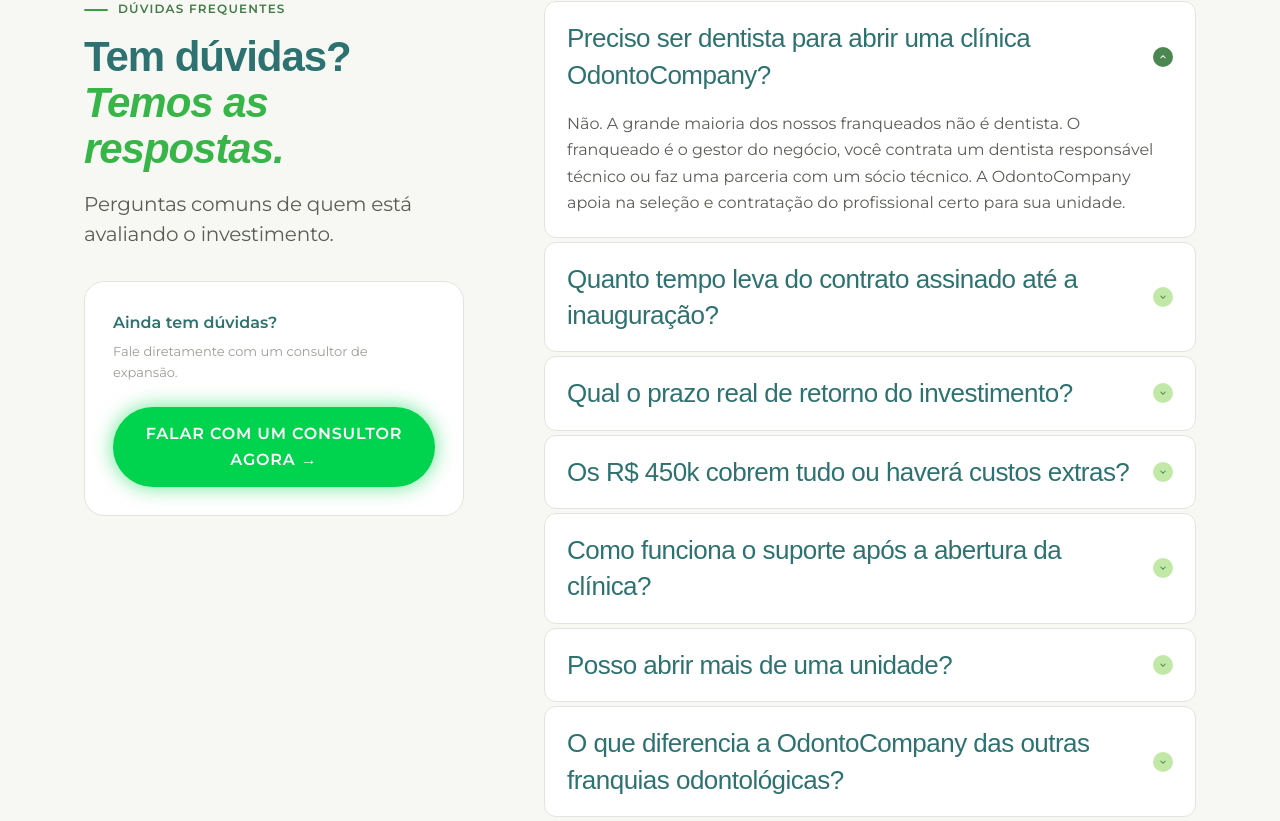
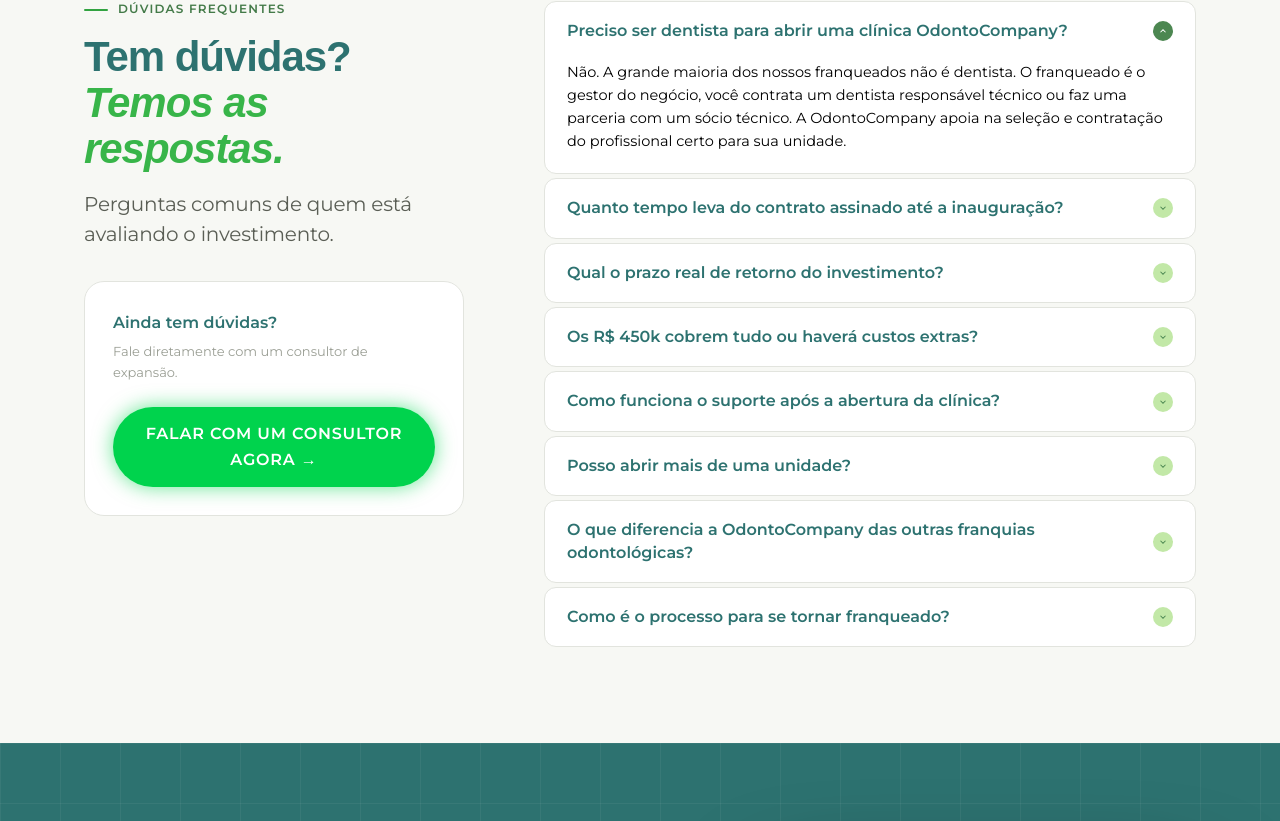
Before and after one commit to rudybmx/odontocompany_franchising_lp, a Next.js app: page / in a window 1280 px wide. Shown: the part 8858-9679 px from the top of the page. Built offline with nearby package versions, Linux system fonts and the light colour scheme.

Commit message:
Fix FAQ accordion interactive toggles and reduce large font sizes for better readability

```diff
--- a/src/app/globals.css
+++ b/src/app/globals.css
@@ -1456,7 +1456,7 @@
   gap: 16px;
 }
 .faq-question:hover { background: var(--green-50); }
-.faq-q-text { @apply font-heading text-h3 font-[600]; font-weight: 500; color: var(--green-900); line-height: 1.4; }
+.faq-q-text { font-family: var(--sans); font-size: 16px; font-weight: 600; color: var(--green-900); line-height: 1.4; }
 .faq-chevron {
   width: 20px; height: 20px; border-radius: 50%;
   background: var(--green-100); display: flex; align-items: center; justify-content: center;
@@ -1469,7 +1469,7 @@
   max-height: 0; overflow: hidden; transition: max-height 0.35s ease, padding 0.25s;
 }
 .faq-item.open .faq-answer { max-height: 400px; }
-.faq-answer-inner { padding: 0 22px 20px; @apply font-sans text-base font-[400]; color: var(--gray-600);  }
+.faq-answer-inner { padding: 0 22px 20px; font-family: var(--sans); font-size: 14.5px; font-weight: 400; color: var(--slate-600); line-height: 1.6; }
 .faq-answer-inner strong { color: var(--green-800); }
 
 /* ─── S10: CTA FINAL ─── */
--- a/src/app/page.tsx
+++ b/src/app/page.tsx
@@ -46,6 +46,12 @@
   type VideoKey = keyof typeof videos;
   const [activeVideo, setActiveVideo] = useState<VideoKey>('fundador');
   const [isPlaying, setIsPlaying] = useState(false);
+  const [activeFaq, setActiveFaq] = useState<number | null>(0);
+
+  const toggleFaq = (index: number) => {
+    setActiveFaq(prev => prev === index ? null : index);
+  };
+
 
   const handleVideoTab = (key: VideoKey) => {
     setActiveVideo(key);
@@ -1082,61 +1088,92 @@
  </div>
  </div>
  <div className="faq-list" id="faqList">
- <div className="faq-item open">
- <div className="faq-question" onClick={() => {}}>
+    {/* Item 1 */}
+    <div className={`faq-item${activeFaq === 0 ? ' open' : ''}`}>
+      <div className="faq-question" onClick={() => toggleFaq(0)}>
         <span className="faq-q-text">Preciso ser dentista para abrir uma clínica OdontoCompany?</span>
         <div className="faq-chevron"><svg fill="none" strokeWidth="2.5" viewBox="0 0 24 24"><polyline points="6 9 12 15 18 9"/></svg></div>
       </div>
- <div className="faq-answer"><div className="faq-answer-inner">Não. A grande maioria dos nossos franqueados não é dentista. O franqueado é o gestor do negócio, você contrata um dentista responsável técnico ou faz uma parceria com um sócio técnico. A OdontoCompany apoia na seleção e contratação do profissional certo para sua unidade.</div></div>
+      <div className="faq-answer">
+        <div className="faq-answer-inner">Não. A grande maioria dos nossos franqueados não é dentista. O franqueado é o gestor do negócio, você contrata um dentista responsável técnico ou faz uma parceria com um sócio técnico. A OdontoCompany apoia na seleção e contratação do profissional certo para sua unidade.</div>
       </div>
- <div className="faq-item">
- <div className="faq-question" onClick={() => {}}>
+    </div>
+
+    {/* Item 2 */}
+    <div className={`faq-item${activeFaq === 1 ? ' open' : ''}`}>
+      <div className="faq-question" onClick={() => toggleFaq(1)}>
         <span className="faq-q-text">Quanto tempo leva do contrato assinado até a inauguração?</span>
         <div className="faq-chevron"><svg fill="none" strokeWidth="2.5" viewBox="0 0 24 24"><polyline points="6 9 12 15 18 9"/></svg></div>
       </div>
- <div className="faq-answer"><div className="faq-answer-inner">Em média <strong>4 a 6 meses</strong> entre a assinatura do contrato e a abertura da clínica. Esse prazo inclui a escolha e negociação do ponto comercial, execução das obras, montagem dos equipamentos e treinamento da equipe. O time de implantação da OdontoCompany acompanha cada etapa.</div></div>
+      <div className="faq-answer">
+        <div className="faq-answer-inner">Em média <strong>4 a 6 meses</strong> entre a assinatura do contrato e a abertura da clínica. Esse prazo inclui a escolha e negociação do ponto comercial, execução das obras, montagem dos equipamentos e treinamento da equipe. O time de implantação da OdontoCompany acompanha cada etapa.</div>
       </div>
- <div className="faq-item">
- <div className="faq-question" onClick={() => {}}>
+    </div>
+
+    {/* Item 3 */}
+    <div className={`faq-item${activeFaq === 2 ? ' open' : ''}`}>
+      <div className="faq-question" onClick={() => toggleFaq(2)}>
         <span className="faq-q-text">Qual o prazo real de retorno do investimento?</span>
         <div className="faq-chevron"><svg fill="none" strokeWidth="2.5" viewBox="0 0 24 24"><polyline points="6 9 12 15 18 9"/></svg></div>
       </div>
- <div className="faq-answer"><div className="faq-answer-inner">A média da rede é <strong>18 a 24 meses</strong> para retorno completo do investimento, com ponto de equilíbrio a partir do 6º mês de operação. Esses números variam conforme a cidade, o ponto comercial, a gestão do franqueado e o perfil de demanda local. Nosso consultor pode mostrar a projeção específica para sua cidade.</div></div>
+      <div className="faq-answer">
+        <div className="faq-answer-inner">A média da rede é <strong>18 a 24 meses</strong> para retorno completo do investimento, com ponto de equilíbrio a partir do 6º mês de operação. Esses números variam conforme a cidade, o ponto comercial, a gestão do franqueado e o perfil de demanda local. Nosso consultor pode mostrar a projeção específica para sua cidade.</div>
       </div>
- <div className="faq-item">
- <div className="faq-question" onClick={() => {}}>
+    </div>
+
+    {/* Item 4 */}
+    <div className={`faq-item${activeFaq === 3 ? ' open' : ''}`}>
+      <div className="faq-question" onClick={() => toggleFaq(3)}>
         <span className="faq-q-text">Os R$ 450k cobrem tudo ou haverá custos extras?</span>
         <div className="faq-chevron"><svg fill="none" strokeWidth="2.5" viewBox="0 0 24 24"><polyline points="6 9 12 15 18 9"/></svg></div>
       </div>
- <div className="faq-answer"><div className="faq-answer-inner">O investimento a partir de R$ 450 mil inclui <strong>taxa de franquia, reforma do imóvel, aquisição de equipamentos e capital de giro</strong>. O valor exato varia conforme o modelo de clínica (porte da cidade) e as condições do imóvel escolhido. Seu consultor apresentará uma planilha detalhada antes de qualquer decisão.</div></div>
+      <div className="faq-answer">
+        <div className="faq-answer-inner">O investimento a partir de R$ 450 mil inclui <strong>taxa de franquia, reforma do imóvel, aquisição de equipamentos e capital de giro</strong>. O valor exato varia conforme o modelo de clínica (porte da cidade) e as condições do imóvel escolhido. Seu consultor apresentará uma planilha detalhada antes de qualquer decisão.</div>
       </div>
- <div className="faq-item">
- <div className="faq-question" onClick={() => {}}>
+    </div>
+
+    {/* Item 5 */}
+    <div className={`faq-item${activeFaq === 4 ? ' open' : ''}`}>
+      <div className="faq-question" onClick={() => toggleFaq(4)}>
         <span className="faq-q-text">Como funciona o suporte após a abertura da clínica?</span>
         <div className="faq-chevron"><svg fill="none" strokeWidth="2.5" viewBox="0 0 24 24"><polyline points="6 9 12 15 18 9"/></svg></div>
       </div>
- <div className="faq-answer"><div className="faq-answer-inner">O suporte é contínuo. Nos primeiros meses, o Núcleo de Acompanhamento Inicial faz um suporte intensivo de crescimento. Após esse período, você conta com equipe de operações, marketing, TI e treinamento de forma permanente, além da plataforma digital Minha OdontoCompany com conteúdos e guias atualizados.</div></div>
+      <div className="faq-answer">
+        <div className="faq-answer-inner">O suporte é contínuo. Nos primeiros meses, o Núcleo de Acompanhamento Inicial faz um suporte intensivo de crescimento. Após esse período, você conta com equipe de operações, marketing, TI e treinamento de forma permanente, além da plataforma digital Minha OdontoCompany com conteúdos e guias atualizados.</div>
       </div>
- <div className="faq-item">
- <div className="faq-question" onClick={() => {}}>
+    </div>
+
+    {/* Item 6 */}
+    <div className={`faq-item${activeFaq === 5 ? ' open' : ''}`}>
+      <div className="faq-question" onClick={() => toggleFaq(5)}>
         <span className="faq-q-text">Posso abrir mais de uma unidade?</span>
         <div className="faq-chevron"><svg fill="none" strokeWidth="2.5" viewBox="0 0 24 24"><polyline points="6 9 12 15 18 9"/></svg></div>
       </div>
- <div className="faq-answer"><div className="faq-answer-inner">Sim. Temos muitos franqueados multi-unit operando 2, 3 ou mais unidades. Após a estabilização da primeira clínica (geralmente entre 12 e 18 meses), o processo de abertura da segunda fica mais ágil porque você já domina os processos. Existem condições especiais para franqueados que expandem a rede.</div></div>
+      <div className="faq-answer">
+        <div className="faq-answer-inner">Sim. Temos muitos franqueados multi-unit operando 2, 3 ou mais unidades. Após a estabilização da primeira clínica (geralmente entre 12 e 18 meses), o processo de abertura da segunda fica mais ágil porque você já domina os processos. Existem condições especiais para franqueados que expandem a rede.</div>
       </div>
- <div className="faq-item">
- <div className="faq-question" onClick={() => {}}>
+    </div>
+
+    {/* Item 7 */}
+    <div className={`faq-item${activeFaq === 6 ? ' open' : ''}`}>
+      <div className="faq-question" onClick={() => toggleFaq(6)}>
         <span className="faq-q-text">O que diferencia a OdontoCompany das outras franquias odontológicas?</span>
         <div className="faq-chevron"><svg fill="none" strokeWidth="2.5" viewBox="0 0 24 24"><polyline points="6 9 12 15 18 9"/></svg></div>
       </div>
- <div className="faq-answer"><div className="faq-answer-inner">Três diferenciais que nenhum concorrente tem no mesmo nível: <strong>(1) Escala</strong>, somos a maior rede com +1.000 unidades, o que gera poder de negociação e marca reconhecida. <strong>(2) Mídia</strong>, investimento em TV nacional com a Eliana como embaixadora. <strong>(3) Tecnologia</strong>, plataforma digital própria, CRM integrado e método exclusivo de captação de pacientes via WhatsApp.</div></div>
+      <div className="faq-answer">
+        <div className="faq-answer-inner">Três diferenciais que nenhum concorrente tem no mesmo nível: <strong>(1) Escala</strong>, somos a maior rede com +1.000 unidades, o que gera poder de negociação e marca reconhecida. <strong>(2) Mídia</strong>, investimento em TV nacional com a Eliana como embaixadora. <strong>(3) Tecnologia</strong>, plataforma digital própria, CRM integrado e método exclusivo de captação de pacientes via WhatsApp.</div>
       </div>
- <div className="faq-item">
- <div className="faq-question" onClick={() => {}}>
+    </div>
+
+    {/* Item 8 */}
+    <div className={`faq-item${activeFaq === 7 ? ' open' : ''}`}>
+      <div className="faq-question" onClick={() => toggleFaq(7)}>
         <span className="faq-q-text">Como é o processo para se tornar franqueado?</span>
         <div className="faq-chevron"><svg fill="none" strokeWidth="2.5" viewBox="0 0 24 24"><polyline points="6 9 12 15 18 9"/></svg></div>
       </div>
- <div className="faq-answer"><div className="faq-answer-inner">São 5 etapas: <strong>(1)</strong> Preenchimento do formulário e recebimento do plano de negócio. <strong>(2)</strong> Reunião com consultor de expansão. <strong>(3)</strong> Visita a uma unidade em operação. <strong>(4)</strong> Aprovação cadastral e assinatura do contrato. <strong>(5)</strong> Início do processo de implantação com suporte da equipe OdontoCompany.</div></div>
+      <div className="faq-answer">
+        <div className="faq-answer-inner">São 5 etapas: <strong>(1)</strong> Preenchimento do formulário e recebimento do plano de negócio. <strong>(2)</strong> Reunião com consultor de expansão. <strong>(3)</strong> Visita a uma unidade em operação. <strong>(4)</strong> Aprovação cadastral e assinatura do contrato. <strong>(5)</strong> Início do processo de implantação com suporte da equipe OdontoCompany.</div>
+      </div>
     </div>
  </div>
  </div>
```
Lines whose indentation alone changed are shown as unchanged.
